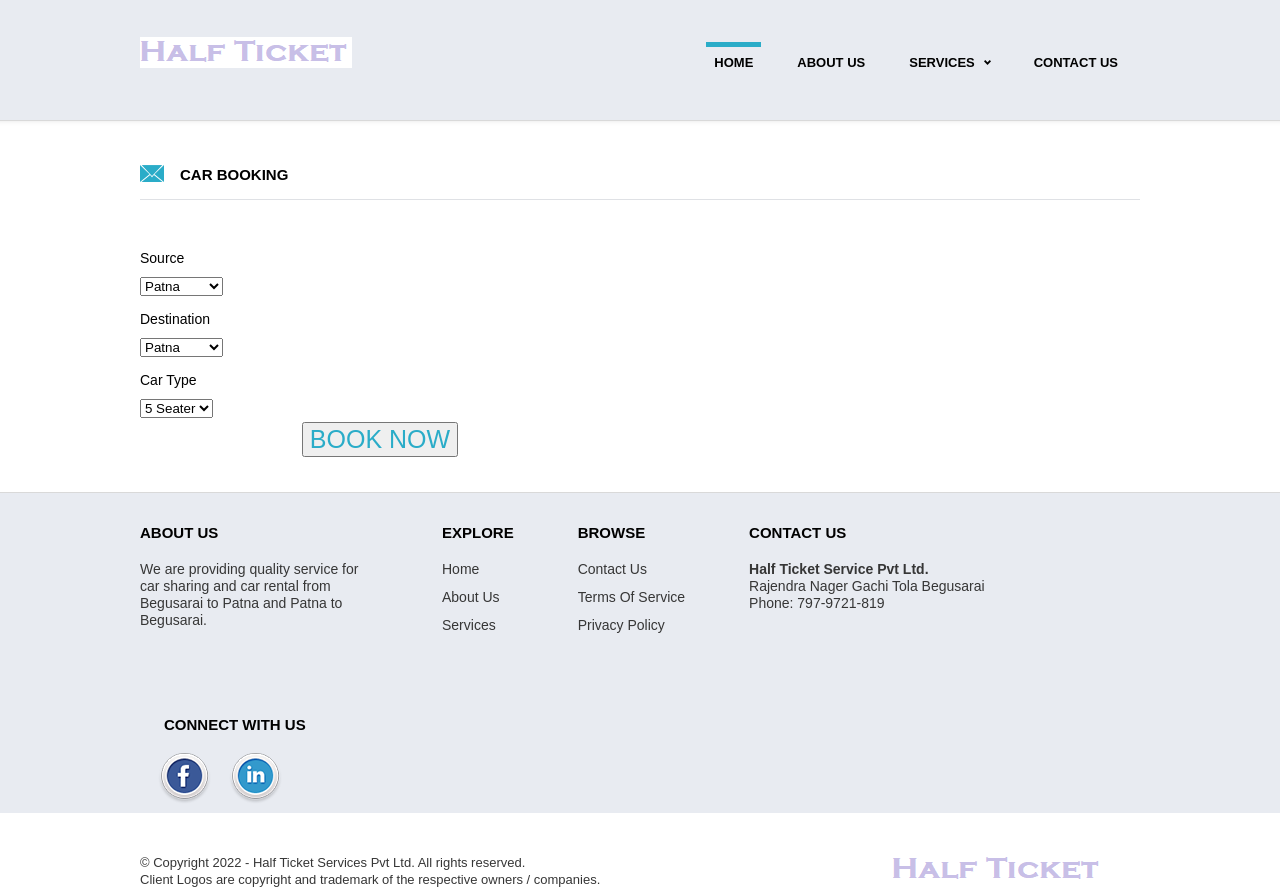
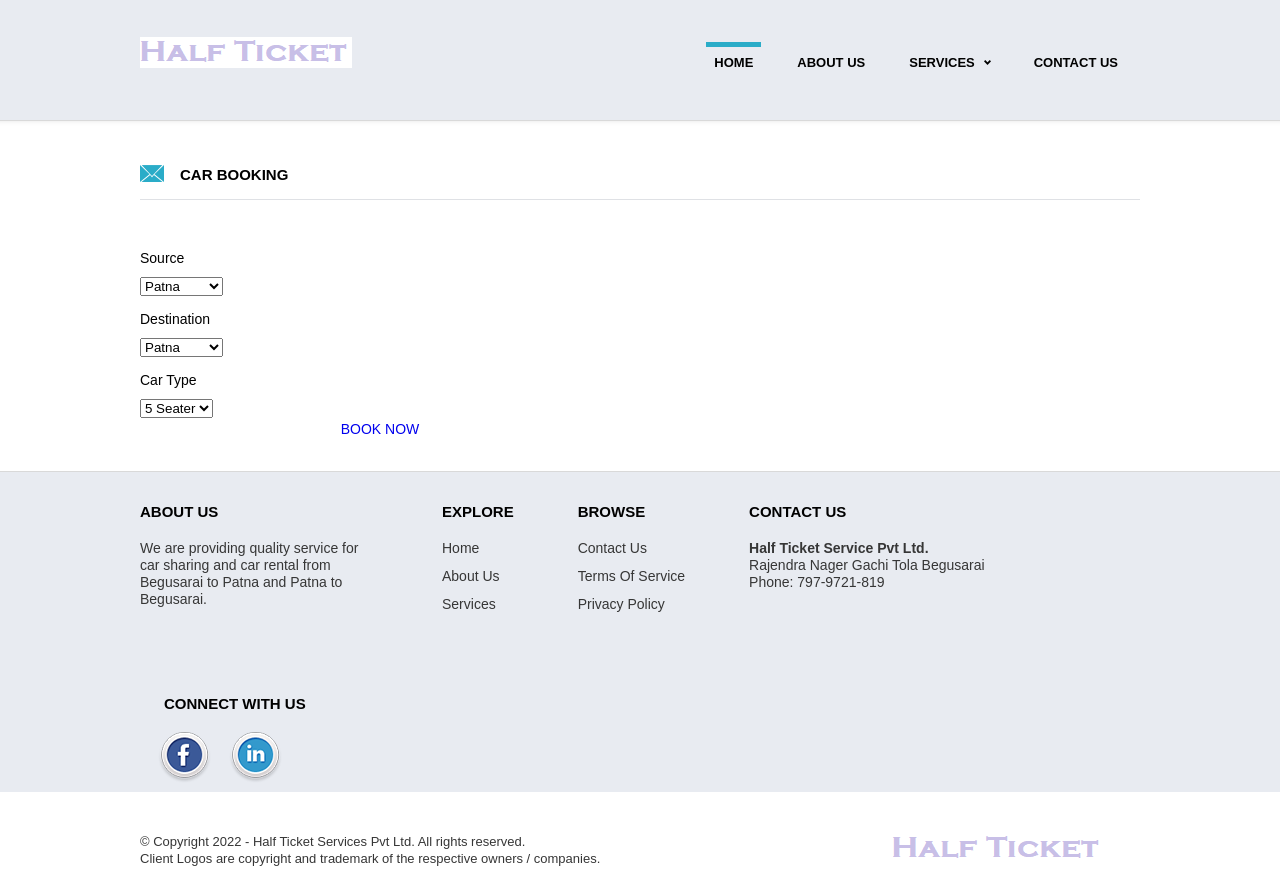
Before and after one commit to manishleoy2k3/HalfTicket, a website: page booking.html in a window 1280 px wide. After the commit the page ends 870 px from the top, so only its background shows below. Drawn offline with Linux system fonts and the light colour scheme.

Commit message:
updated the BOOK NOW button link

```diff
--- a/booking.html
+++ b/booking.html
@@ -79,9 +79,7 @@
                     </div> -->
                     <div class="container1">
                         <div class="container_btn">
-                            <button class="button1" onclick="myFunction()">BOOK NOW</button>
-                            <!-- <button class="button1">Button 1</button>
-                            <a href="tel:+917979721819" class="btn btn-lg mt-10">BOOK NOW</a> -->
+                            <a href="tel:+917979721819" class="btn btn-lg mt-10">BOOK NOW</a>
                         </div>
                     </div>
 				</li>
--- a/css/main.css
+++ b/css/main.css
@@ -9,8 +9,7 @@ body {
     width: 1000px;
 }
 
-.container1 {
-
+.container_btn {
 	text-align: center;
 }
 
```
Also changed, not shown: index.html (+1 -3 lines).
